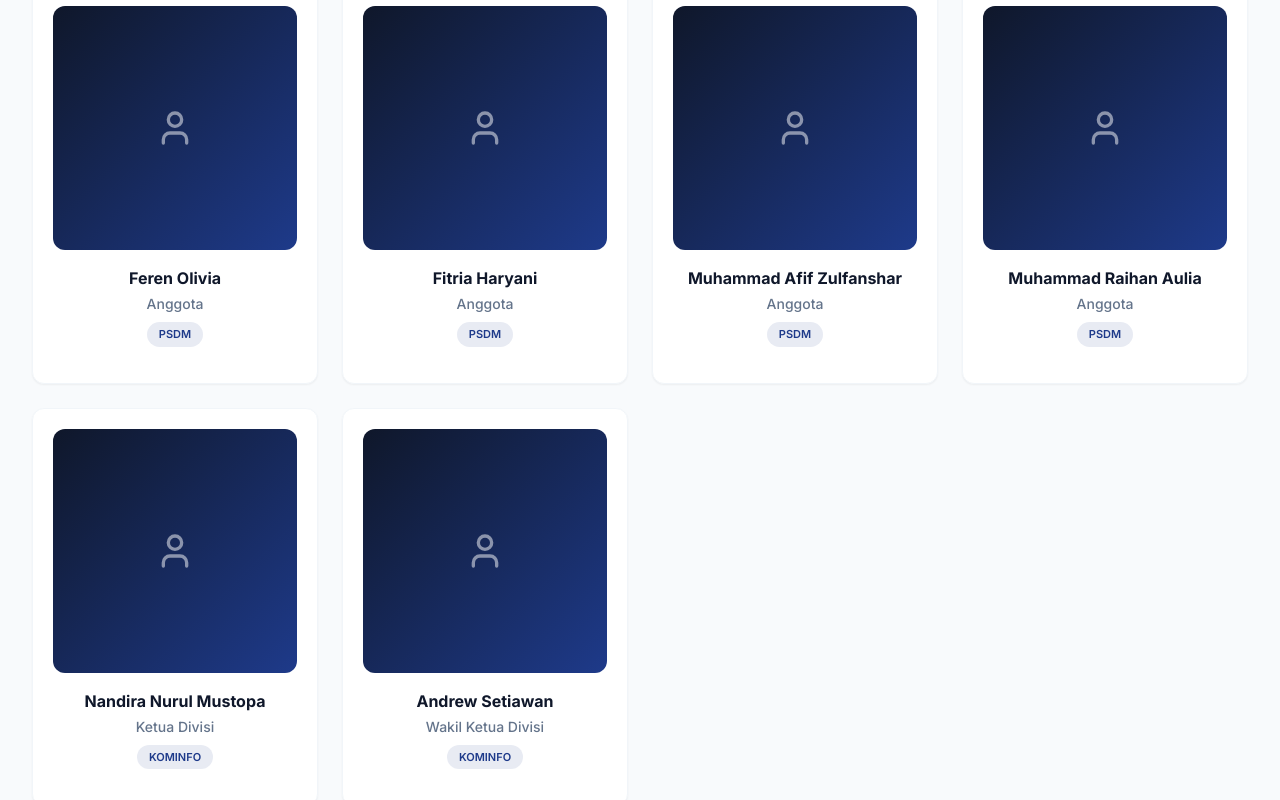
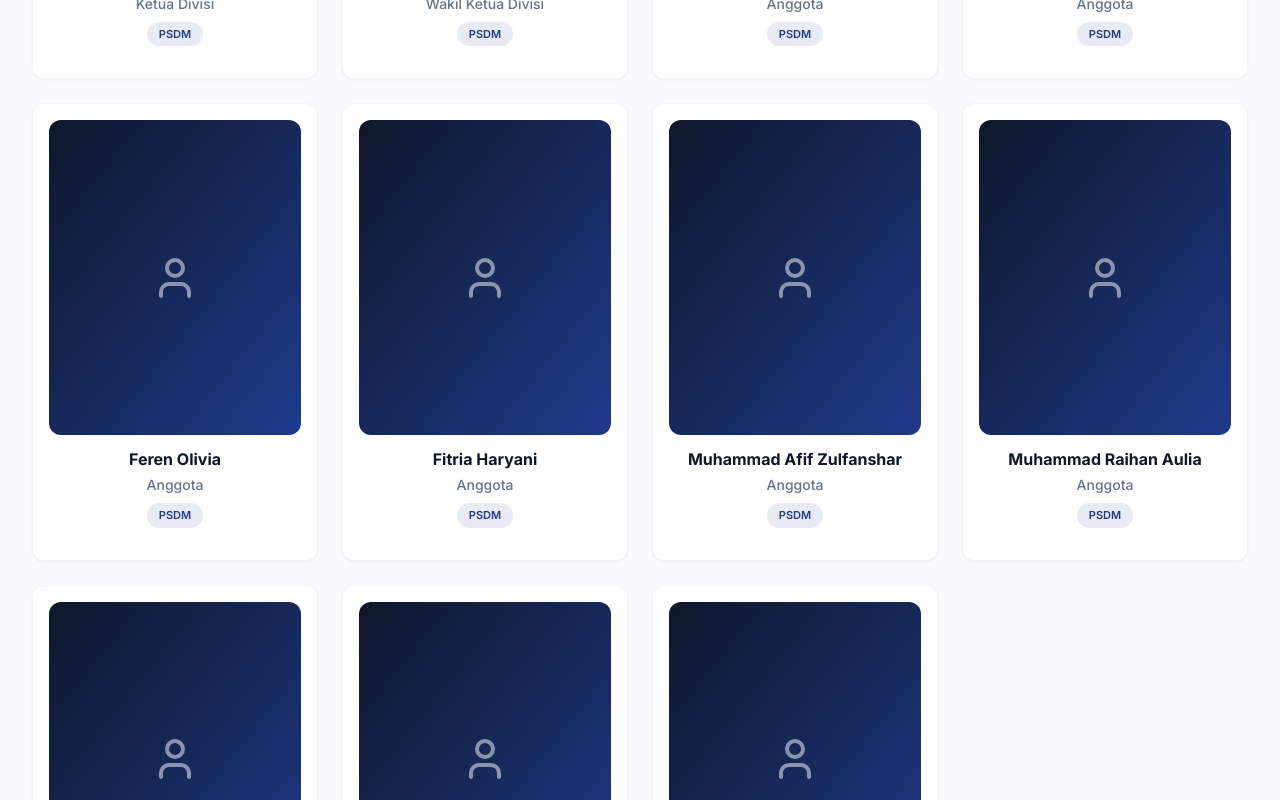
Before and after one commit to hmticikarang/web-hmtickr, a Next.js app: page /struktur in a window 1280 px wide. Shown: the part 1360-2160 px from the top of the page. Built offline with nearby package versions, Linux system fonts and the light colour scheme; no server answers; the database is empty.

Commit message:
fix ratio foto struktur organisasi

```diff
--- a/src/components/StrukturFilter.jsx
+++ b/src/components/StrukturFilter.jsx
@@ -118,20 +118,20 @@ export default function StrukturFilter({ officers }) {
               {filteredOfficers.map((officer) => (
                 <div
                   key={officer.id}
-                  className="officer-card group rounded-xl border border-slate-100 bg-white p-5 text-center shadow-sm transition-all hover:-translate-y-1 hover:shadow-lg"
+                  className="officer-card group rounded-xl border border-slate-100 bg-white p-4 text-center shadow-sm transition-all hover:-translate-y-1 hover:shadow-lg"
                 >
-                  <div className="relative mx-auto mb-4 aspect-square w-full overflow-hidden rounded-xl bg-slate-100">
+                  <div className="relative mx-auto mb-3 aspect-[4/5] w-full overflow-hidden rounded-xl bg-slate-100">
                     {officer.photo_url ? (
                       <Image
                         src={officer.photo_url}
                         alt={officer.full_name}
                         fill
-                        sizes="(max-width: 640px) 45vw, 200px"
+                        sizes="(max-width: 640px) 45vw, 250px"
                         className="object-cover transition-transform duration-500 group-hover:scale-105"
                       />
                     ) : (
                       <div className="flex h-full w-full items-center justify-center bg-gradient-to-br from-[#0F172A] to-[#1E3A8A]">
-                        <User className="h-10 w-10 text-white/50" />
+                        <User className="h-12 w-12 text-white/50" />
                       </div>
                     )}
                   </div>
```
